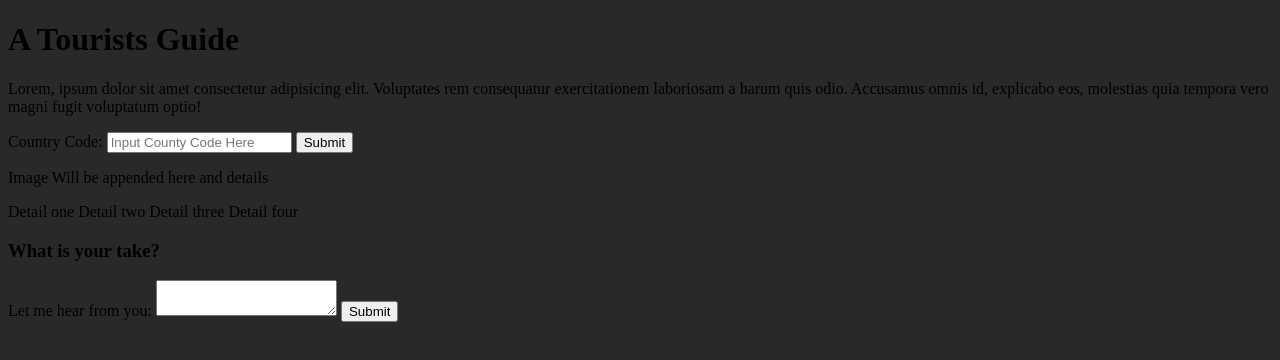
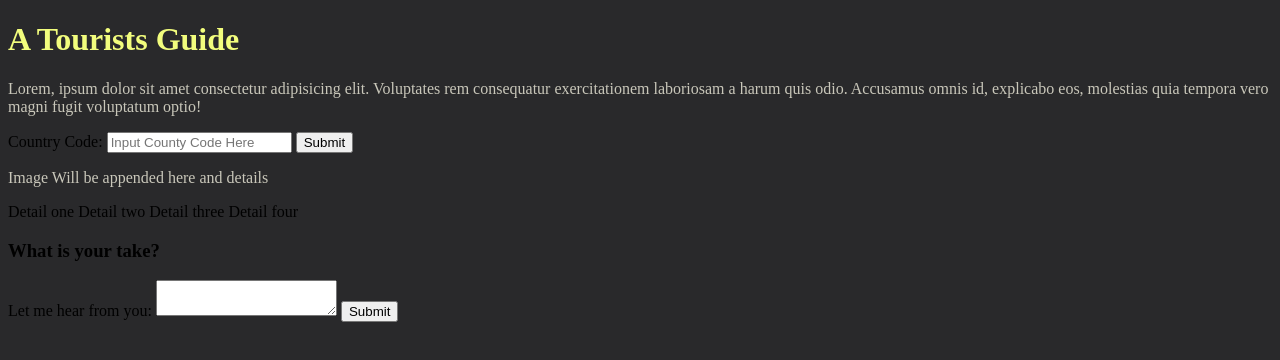
Before and after one commit to crucialniccur/A-Tourists-Guide, a plain HTML site: page index.html in a window 1280 px wide. Drawn offline with Linux system fonts and the light colour scheme.

Commit message:
set color for p and h1 elements

```diff
--- a/style.css
+++ b/style.css
@@ -1,3 +1,11 @@
 body {
   background-color: #29292b;
 }
+
+h1 {
+  color: #f2fd7d;
+}
+
+p {
+  color: #c9c7ba;
+}
```
